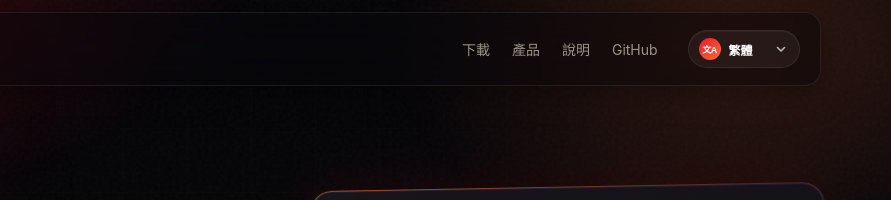
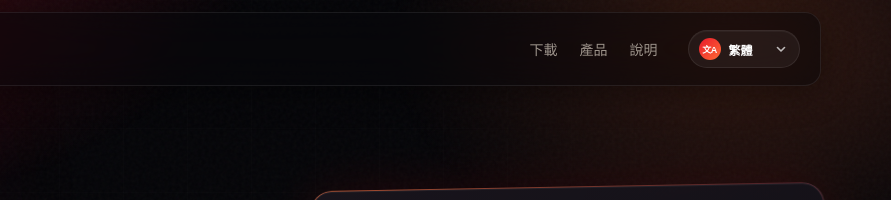
Before and after one commit to linux503/ZapIPTV, a plain HTML site: page index.html in a window 1280 px wide. Shown: the top 200 px of the page, 389-1280 px from the left. Drawn offline with Linux system fonts and the light colour scheme.

Commit message:
Hide GitHub link from marketing site nav
Co-authored-by: Cursor <cursoragent@cursor.com>

```diff
--- a/index.html
+++ b/index.html
@@ -92,7 +92,6 @@
         <a href="#apps" data-i18n="nav.apps">下載</a>
         <a href="#why" data-i18n="nav.why">產品</a>
         <a href="#faq" data-i18n="nav.faq">說明</a>
-        <a href="https://github.com/linux503/ZapIPTV">GitHub</a>
       </nav>
       <div class="lang-dd" id="lang-dd">
         <button type="button" class="lang-toggle" id="lang-toggle" aria-haspopup="listbox" aria-expanded="false">
```
